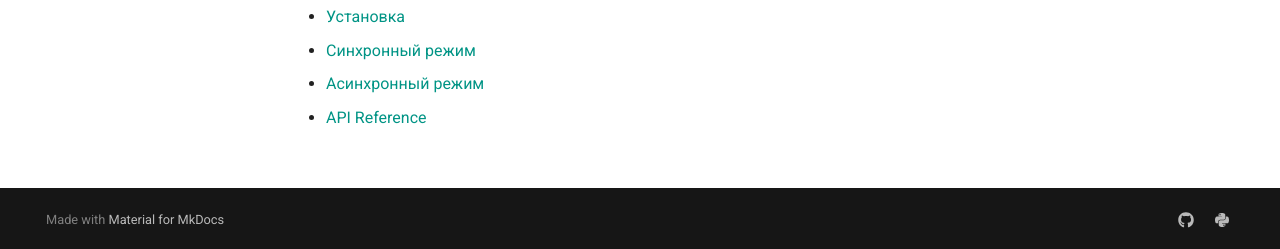
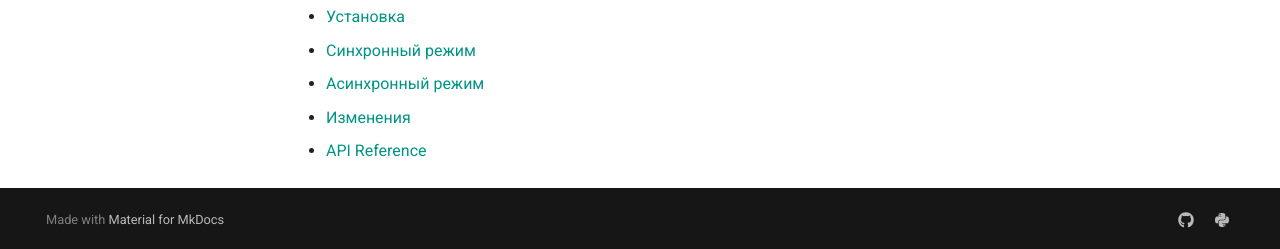
Before and after one commit to hotpotato89/simple-redis-cache, an MkDocs documentation site: the page built from docs/index.md, in a window 1280 px wide and 1160 px high. Shown: the part 908-1157 px from the top of the window. Built offline with MkDocs 1.6.1 and Material for MkDocs 9.7.7, drawn with Linux system fonts in a browser that asks for light colours; comment, search, counter and statistics services are not loaded.

Commit message:
docs: changelog in index.md

```diff
--- a/docs/index.md
+++ b/docs/index.md
@@ -30,4 +30,5 @@ async def get_user(user_id: int):
 * [Установка](installation.md)
 * [Синхронный режим](usage/sync.md)
 * [Асинхронный режим](usage/async.md)
+* [Изменения](changelog.md)
 * [API Reference](api.md)
```
